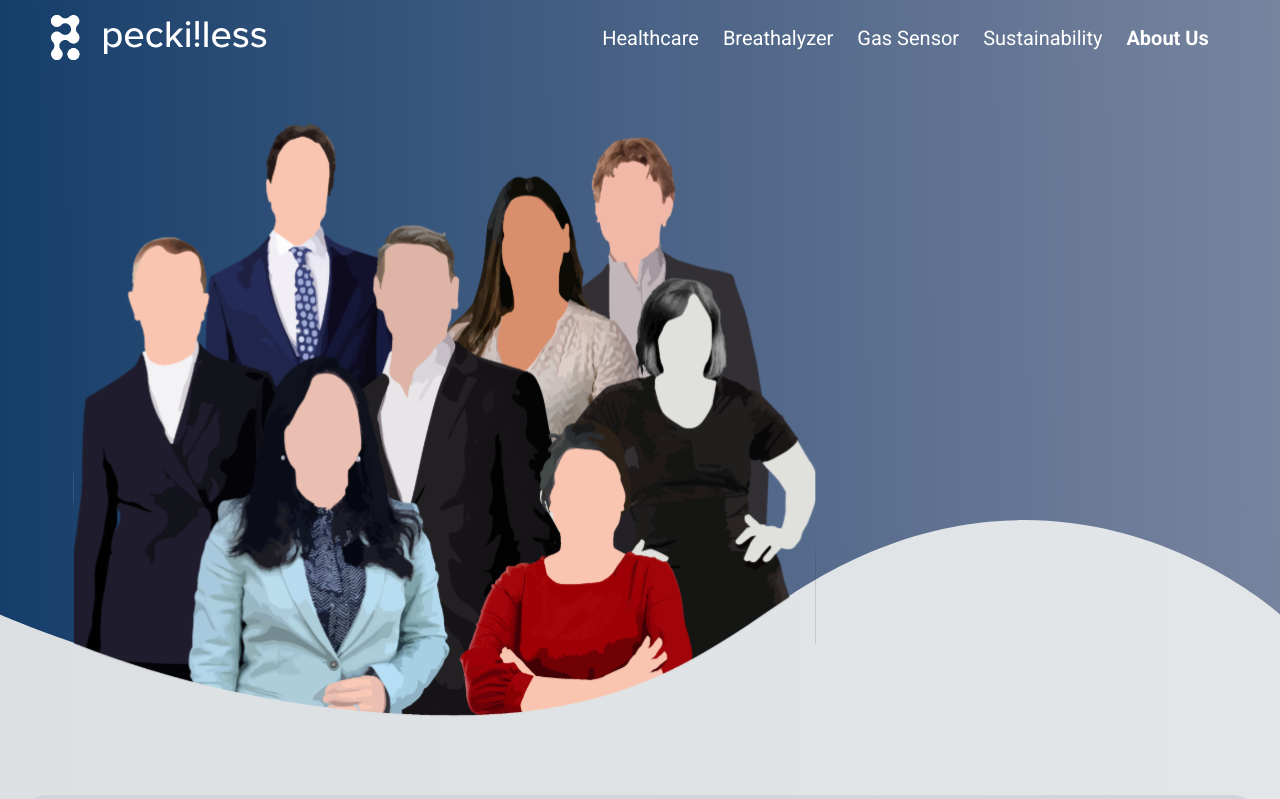
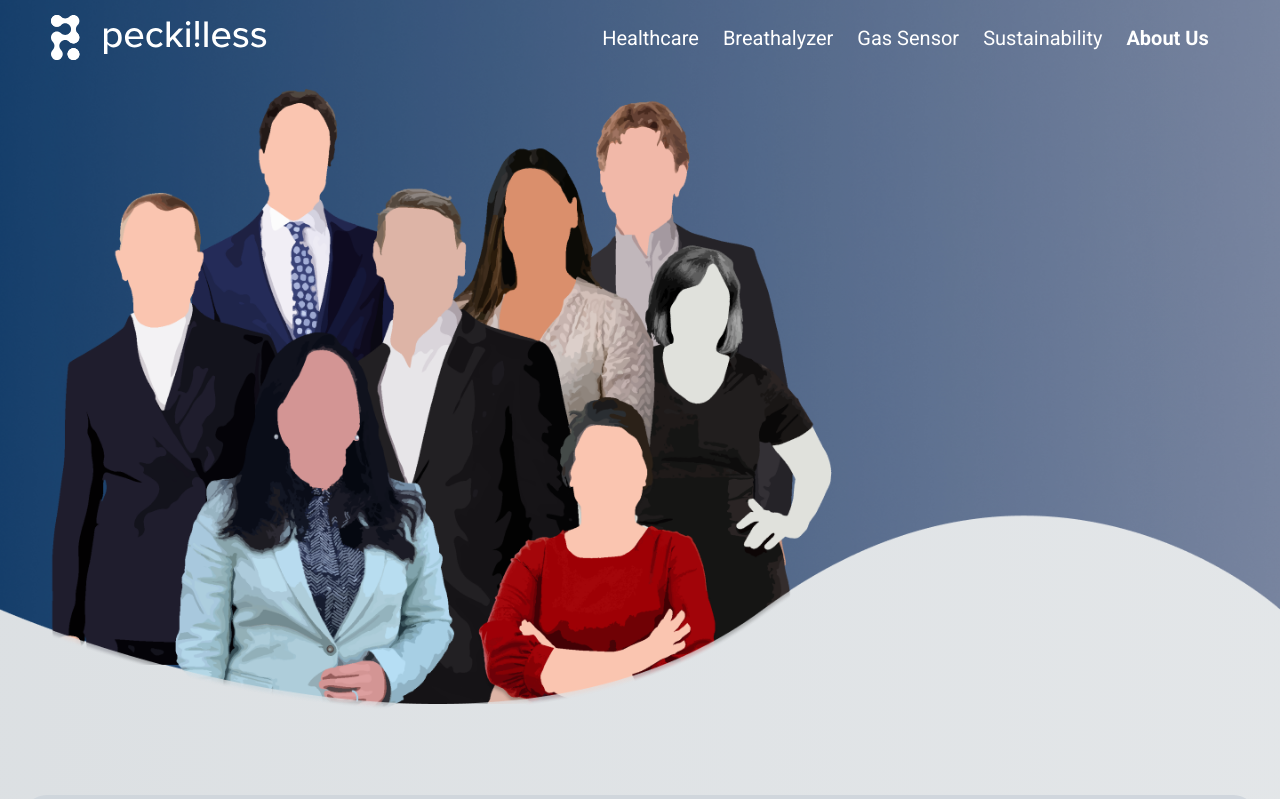
Before and after one commit to Peckiiless/peckiiless-website, a Next.js app: page /about-us in a window 1280 px wide. Shown: the top 799 px of the page. Built offline with nearby package versions, Linux system fonts and the light colour scheme.

Commit message:
update about team png

```diff
--- a/app/about-us/components/AboutBanner.tsx
+++ b/app/about-us/components/AboutBanner.tsx
@@ -5,7 +5,7 @@ export default function Banner() {
   return (
     <section className="h-[39vw] md:h-[45vw] lg:h-[50vw]">
       <Image
-        src="/team.svg"
+        src="/team.png"
         alt="Image Alt Text"
         width={0}
         height={0}
```
Also changed, not shown: public/team.png (added).
